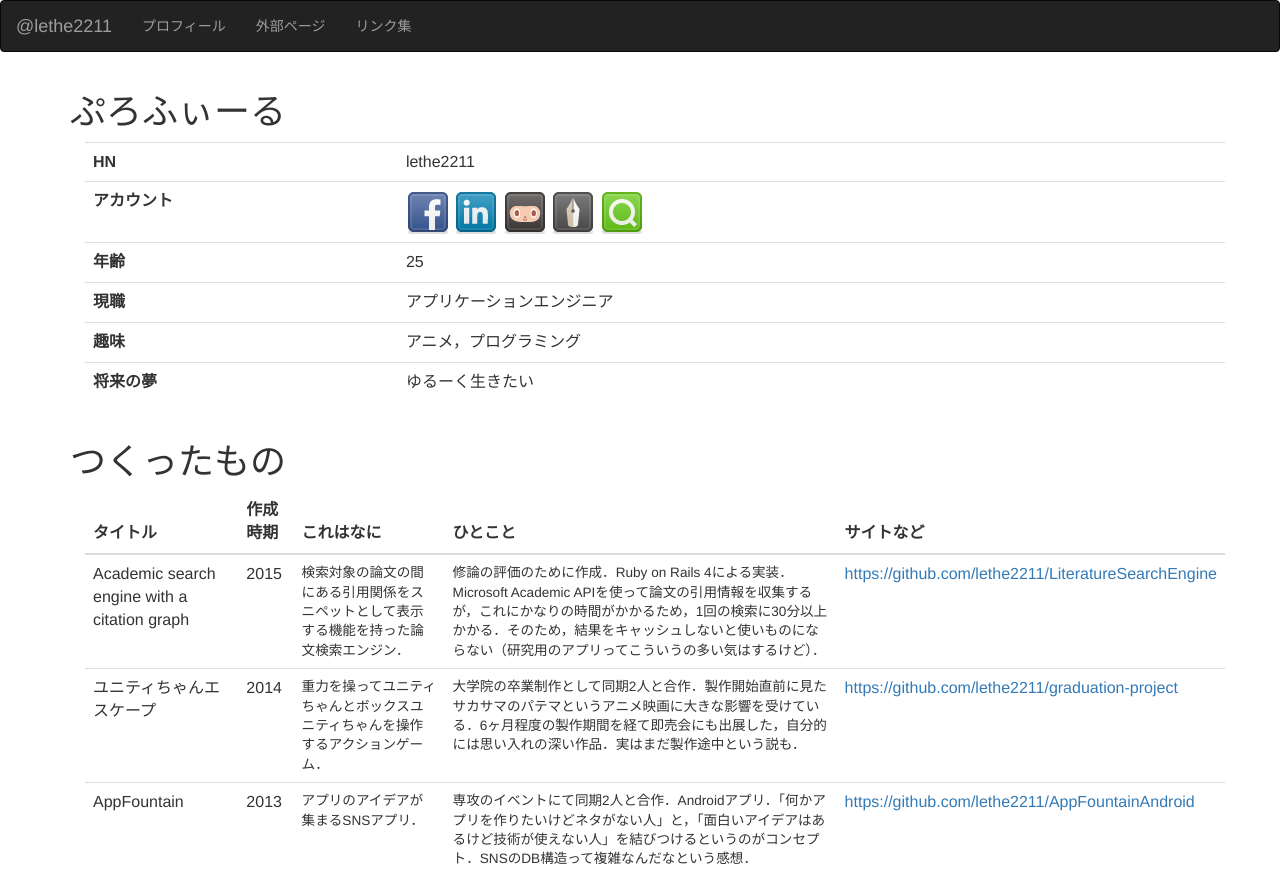
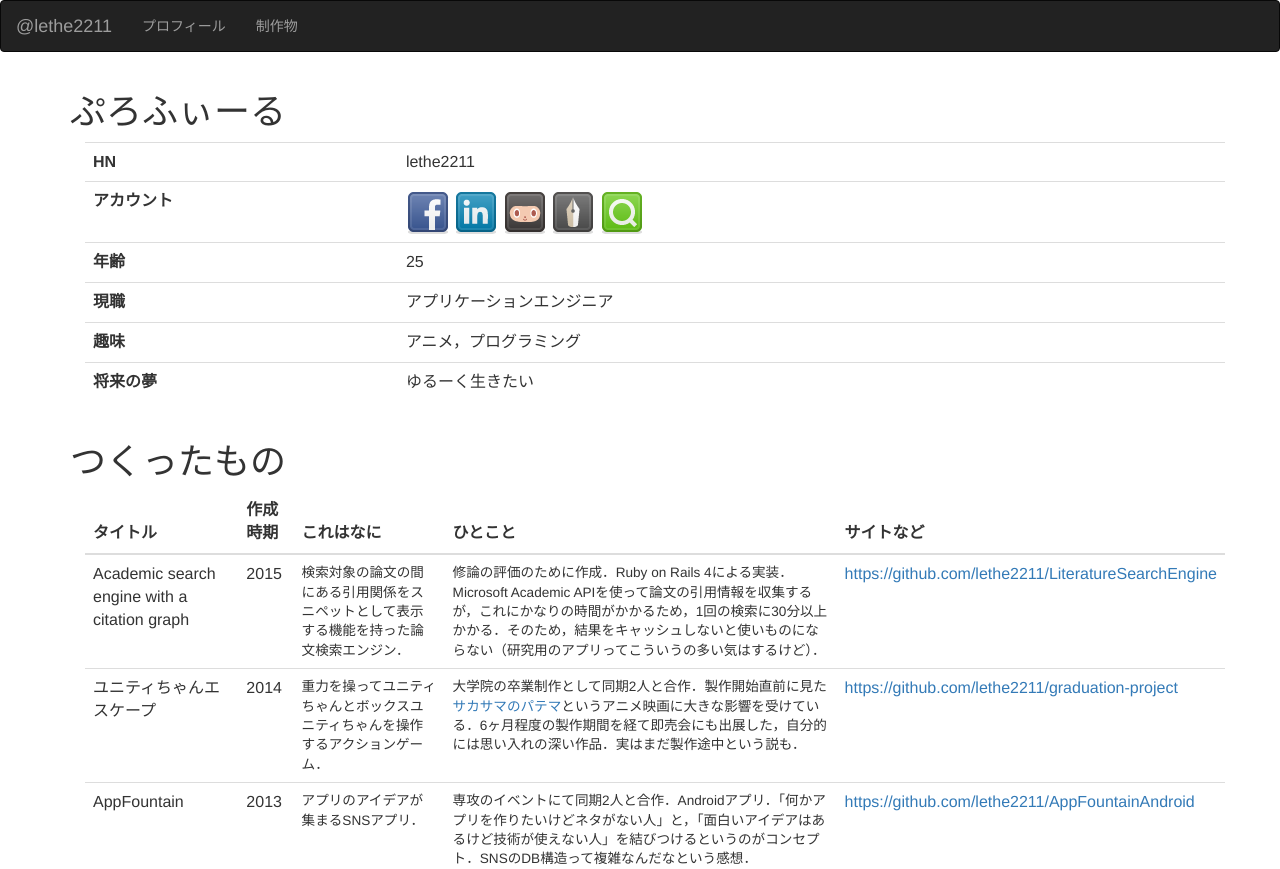
Before and after one commit to lethe2211/profile, a Django app: page / in a window 1280 px wide. Shown: the top 869 px of the page. Run offline with Django 3.2, Linux system fonts and the light colour scheme; some libraries are stand-ins or nearby versions.

Commit message:
Revise some description

```diff
--- a/introduction/templates/index.html
+++ b/introduction/templates/index.html
@@ -24,15 +24,14 @@
 
   <div id="gnavi" class="collapse navbar-collapse">
     <ul class="nav navbar-nav">
-      <li><a href="/introduction/">プロフィール</a></li>
-      <li><a href="#">外部ページ</a></li>
-      <li><a href="#">リンク集</a></li>
+      <li><a href="#profile">プロフィール</a></li>
+      <li><a href="#product">制作物</a></li>
     </ul>
   </div>
 </nav>
 
 <div class="container">
-  <h1>
+  <h1 id="profile">
     ぷろふぃーる
   </h1>
   <div class="container">
@@ -72,7 +71,7 @@
     </table>
   </div>
 
-  <h1>
+  <h1 id="product">
     つくったもの
   </h1>
   <div class="container">
@@ -98,7 +97,7 @@
           <td>ユニティちゃんエスケープ</td>
           <td>2014</td>
           <td><small>重力を操ってユニティちゃんとボックスユニティちゃんを操作するアクションゲーム．</small></td>
-          <td><small>大学院の卒業制作として同期2人と合作．製作開始直前に見たサカサマのパテマというアニメ映画に大きな影響を受けている．6ヶ月程度の製作期間を経て即売会にも出展した，自分的には思い入れの深い作品．実はまだ製作途中という説も．</small></td>
+          <td><small>大学院の卒業制作として同期2人と合作．製作開始直前に見た<a href="http://patema.jp/">サカサマのパテマ</a>というアニメ映画に大きな影響を受けている．6ヶ月程度の製作期間を経て即売会にも出展した，自分的には思い入れの深い作品．実はまだ製作途中という説も．</small></td>
           <td><a href="https://github.com/lethe2211/graduation-project">https://github.com/lethe2211/graduation-project</a></td>
         </tr>
         <tr>
```
